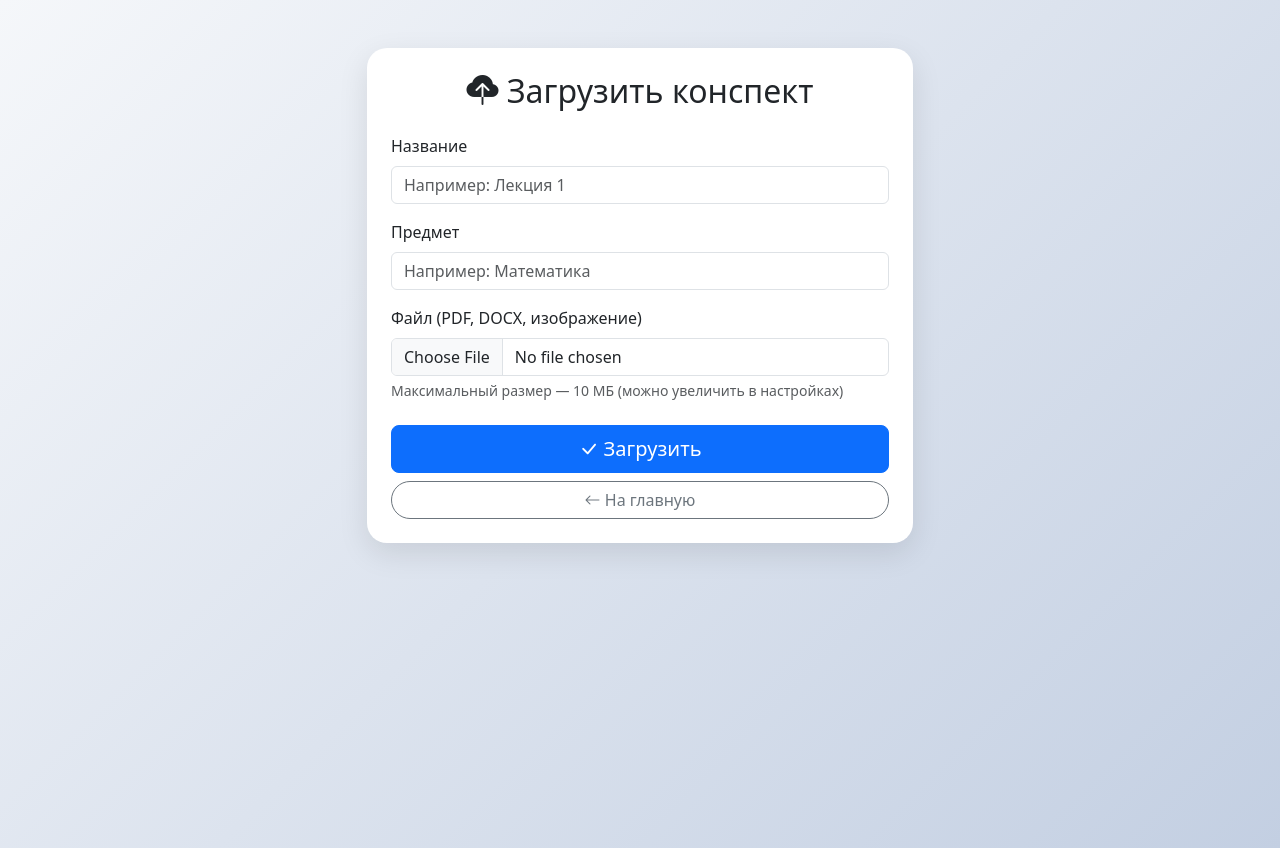
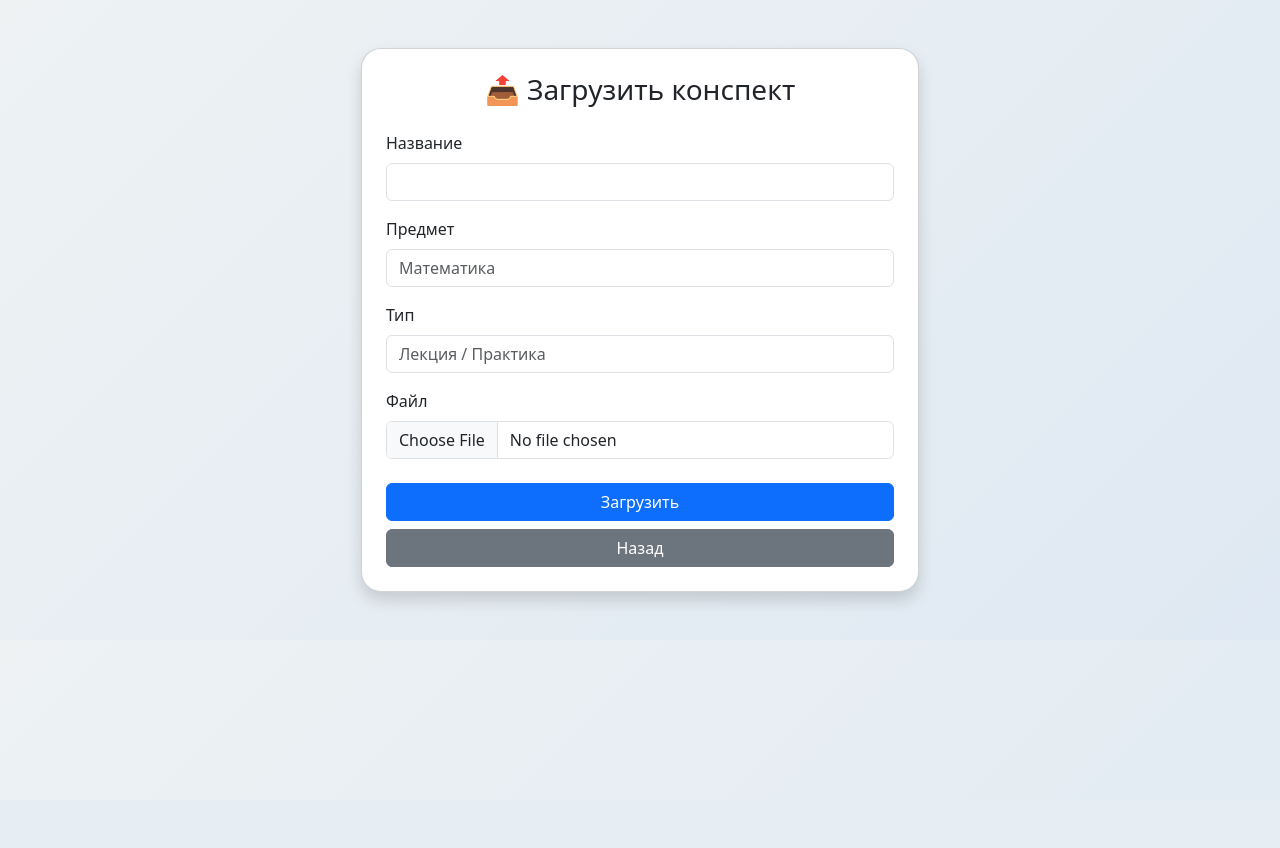
Before and after one commit to StanislavRostislav/college_notes, a FastAPI app: template templates/upload.html in a window 1280 px wide. After the commit the page ends 606 px from the top, so only its background shows below. Run offline with FastAPI, Linux system fonts and the light colour scheme; the template is opened without the code that fills it, so the values that code supplies are empty.

Commit message:
Refactor upload page layout and styles

```diff
--- a/templates/upload.html
+++ b/templates/upload.html
@@ -1,78 +1,65 @@
 <!DOCTYPE html>
 <html lang="ru">
 <head>
+    <meta charset="UTF-8">
+    <title>Загрузка</title>
+    <meta name="viewport" content="width=device-width, initial-scale=1.0">
+
     <link rel="manifest" href="/static/manifest.json">
-    <meta name="apple-mobile-web-app-capable" content="yes">
-    <meta name="apple-mobile-web-app-status-bar-style" content="black-translucent">
-    <meta name="apple-mobile-web-app-title" content="Конспекты">
-    <link rel="apple-touch-icon" href="/static/icon-192.png">
-    <meta charset="UTF-8">
-    <meta name="viewport" content="width=device-width, initial-scale=1.0, user-scalable=yes">
-    <title>Загрузка конспекта</title>
     <link href="https://cdn.jsdelivr.net/npm/bootstrap@5.3.0/dist/css/bootstrap.min.css" rel="stylesheet">
-    <link rel="stylesheet" href="https://cdn.jsdelivr.net/npm/bootstrap-icons@1.11.1/font/bootstrap-icons.css">
+
     <style>
         body {
-            background: linear-gradient(135deg, #f5f7fa 0%, #c3cfe2 100%);
-            min-height: 100vh;
+            background: linear-gradient(135deg, #eef2f3, #dfe9f3);
         }
-        .card-upload {
+        .card {
             border-radius: 20px;
-            box-shadow: 0 10px 30px rgba(0,0,0,0.1);
-            border: none;
-        }
-        .form-control:focus, .form-select:focus {
-            border-color: #0d6efd;
-            box-shadow: 0 0 0 0.25rem rgba(13,110,253,0.25);
-        }
-        .btn-back {
-            border-radius: 50px;
         }
     </style>
 </head>
+
 <body>
-    <div class="container mt-5">
-        <div class="row justify-content-center">
-            <div class="col-md-6">
-                <div class="card card-upload">
-                    <div class="card-body p-4">
-                        <h2 class="card-title text-center mb-4">
-                            <i class="bi bi-cloud-upload-fill"></i> Загрузить конспект
-                        </h2>
+
+<div class="container py-5">
+    <div class="col-md-6 mx-auto">
+
+        <div class="card p-4 shadow">
+
+            <h3 class="mb-4 text-center">📤 Загрузить конспект</h3>
+
             <form action="/upload" method="post" enctype="multipart/form-data">
+
                 <div class="mb-3">
-                                <label for="title" class="form-label">Название</label>
-                                <input type="text" class="form-control" id="title" name="title" placeholder="Например: Лекция 1" required>
+                    <label class="form-label">Название</label>
+                    <input type="text" name="title" class="form-control" required>
                 </div>
+
                 <div class="mb-3">
-                                <label for="subject" class="form-label">Предмет</label>
-                                <input type="text" class="form-control" id="subject" name="subject" placeholder="Например: Математика" required>
+                    <label class="form-label">Предмет</label>
+                    <input type="text" name="subject" class="form-control" placeholder="Математика" required>
                 </div>
+
+                <div class="mb-3">
+                    <label class="form-label">Тип</label>
+                    <input type="text" name="category" class="form-control" placeholder="Лекция / Практика" required>
+                </div>
+
                 <div class="mb-4">
-                                <label for="file" class="form-label">Файл (PDF, DOCX, изображение)</label>
-                                <input type="file" class="form-control" id="file" name="file" required>
-                                <div class="form-text">Максимальный размер — 10 МБ (можно увеличить в настройках)</div>
+                    <label class="form-label">Файл</label>
+                    <input type="file" name="file" class="form-control" required>
                 </div>
+
                 <div class="d-grid gap-2">
-                                <button type="submit" class="btn btn-primary btn-lg">
-                                    <i class="bi bi-check-lg"></i> Загрузить
-                                </button>
-                                <a href="/" class="btn btn-outline-secondary btn-back">
-                                    <i class="bi bi-arrow-left"></i> На главную
-                                </a>
+                    <button class="btn btn-primary">Загрузить</button>
+                    <a href="/" class="btn btn-secondary">Назад</a>
                 </div>
+
             </form>
+
+        </div>
+
     </div>
 </div>
-            </div>
-        </div>
-    </div>
-    <script>
-    if ('serviceWorker' in navigator) {
-        navigator.serviceWorker.register('/static/sw.js')
-            .then(reg => console.log('SW registered', reg))
-            .catch(err => console.log('SW registration failed', err));
-    }
-</script>
+
 </body>
 </html>
```
Lines whose indentation alone changed are shown as unchanged.
